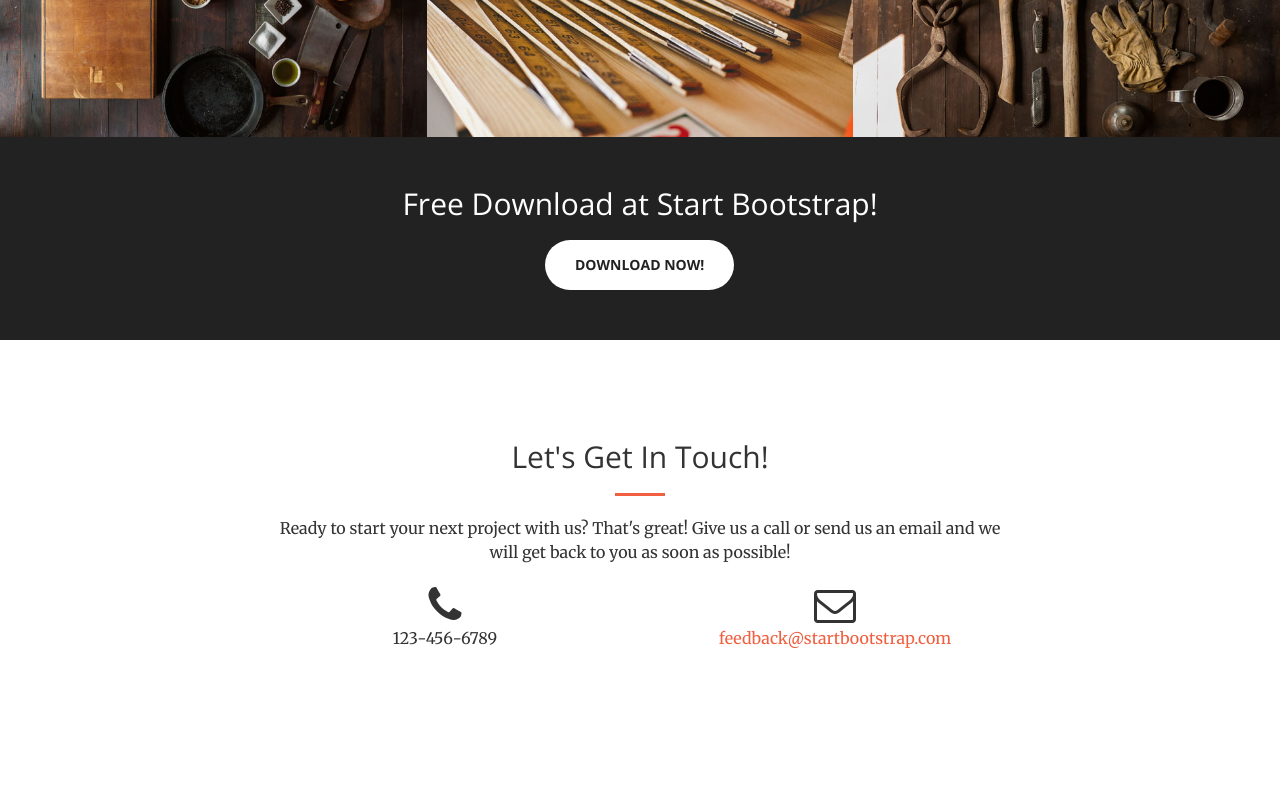
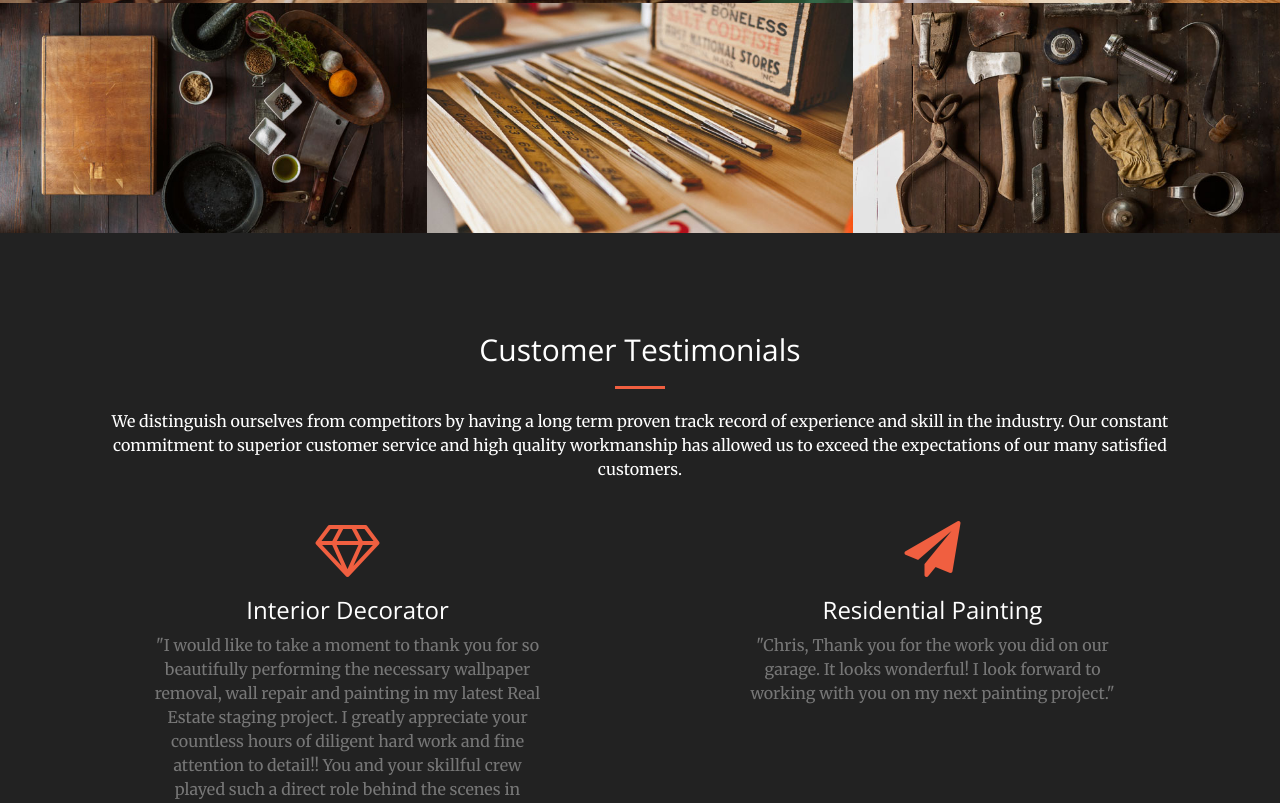
Before and after one commit to kseniya292/imagepaintingcny, a website: page index.html in a window 1280 px wide. Shown: the part 1997-2800 px from the top of the page. Before the commit the page ends 2767 px from the top, so only its background shows below. Drawn offline with nearby package versions, Linux system fonts and the light colour scheme.

Commit message:
first commit, made changes to copy

```diff
--- a/index.html
+++ b/index.html
@@ -9,7 +9,7 @@
     <meta name="description" content="">
     <meta name="author" content="">
 
-    <title>Creative - Start Bootstrap Theme</title>
+    <title>Image Painting CNY</title>
 
     <!-- Bootstrap Core CSS -->
     <link href="vendor/bootstrap/css/bootstrap.min.css" rel="stylesheet">
@@ -59,6 +59,9 @@
                         <a class="page-scroll" href="#portfolio">Portfolio</a>
                     </li>
                     <li>
+                        <a class="page-scroll" href="#testimonials">Testimonials</a>
+                    </li>
+                    <li>
                         <a class="page-scroll" href="#contact">Contact</a>
                     </li>
                 </ul>
@@ -71,9 +74,9 @@
     <header>
         <div class="header-content">
             <div class="header-content-inner">
-                <h1 id="homeHeading">Your Favorite Source of Free Bootstrap Themes</h1>
+                <h1 id="homeHeading">Image Painting CNY</h1>
                 <hr>
-                <p>Start Bootstrap can help you build better websites using the Bootstrap CSS framework! Just download your template and start going, no strings attached!</p>
+                <p>High quality painting and renovation services in Syracuse, NY. </p>
                 <a href="#about" class="btn btn-primary btn-xl page-scroll">Find Out More</a>
             </div>
         </div>
@@ -85,7 +88,7 @@
                 <div class="col-lg-8 col-lg-offset-2 text-center">
                     <h2 class="section-heading">We've got what you need!</h2>
                     <hr class="light">
-                    <p class="text-faded">Start Bootstrap has everything you need to get your new website up and running in no time! All of the templates and themes on Start Bootstrap are open source, free to download, and easy to use. No strings attached!</p>
+                    <p class="text-faded">Image Painting has been serving local residents and businesses since 2000 with quality painting services. We are dedicated to offering commercial and residential interior painting and exterior painting services that can improve the appearance and value of your home or business. We also do partial or full Apartment Gut Renovations. We can handle your entire Home Remodeling or Apartment Renovation project. All electrical, plumbing, cabinetry, stone work, tile, marble, granite, all carpentry, custom built ins, custom furniture, any custom woodworking, painting, doors, floors, etc.</p>
                     <a href="#services" class="page-scroll btn btn-default btn-xl sr-button">Get Started!</a>
                 </div>
             </div>
@@ -232,14 +235,35 @@
         </div>
     </section>
 
-    <aside class="bg-dark">
-        <div class="container text-center">
-            <div class="call-to-action">
-                <h2>Free Download at Start Bootstrap!</h2>
-                <a href="http://startbootstrap.com/template-overviews/creative/" class="btn btn-default btn-xl sr-button">Download Now!</a>
+    <section class="bg-dark" id="testimonials">
+        <div class="container">
+            <div class="row">
+                <div class="col-lg-12 text-center">
+                    <h2 class="section-heading">Customer Testimonials</h2>
+                    <hr class="primary">
+                      <p>We distinguish ourselves from competitors by having a long term proven track record of experience and skill in the industry. Our constant commitment to superior customer service and high quality workmanship has allowed us to exceed the expectations of our many satisfied customers.</p>
+                </div>
             </div>
         </div>
-    </aside>
+        <div class="container">
+            <div class="row">
+                <div class="col-xs-12 col-md-6 text-center">
+                    <div class="service-box">
+                        <i class="fa fa-4x fa-diamond text-primary sr-icons"></i>
+                        <h3>Interior Decorator</h3>
+                        <p class="text-muted">"I would like to take a moment to thank you for so beautifully performing the necessary wallpaper removal, wall repair and painting in my latest Real Estate staging project. I greatly appreciate your countless hours of diligent hard work and fine attention to detail!! You and your skillful crew played such a direct role behind the scenes in bringing my creative 'vision' to life and also provided me with a fresh, new canvas to work with in the end! You are a true pleasure to deal with and I am very grateful for your professional assistance in the many homes I transform. Fantastic work Chris, thank you!!!"</p>
+                    </div>
+                </div>
+                <div class="col-xs-12 col-md-6 text-center">
+                    <div class="service-box">
+                        <i class="fa fa-4x fa-paper-plane text-primary sr-icons"></i>
+                        <h3>Residential Painting</h3>
+                        <p class="text-muted">"Chris, Thank you for the work you did on our garage. It looks wonderful! I look forward to working with you on my next painting project."</p>
+                    </div>
+                </div>
+            </div>
+        </div>
+    </section>
 
     <section id="contact">
         <div class="container">
```
